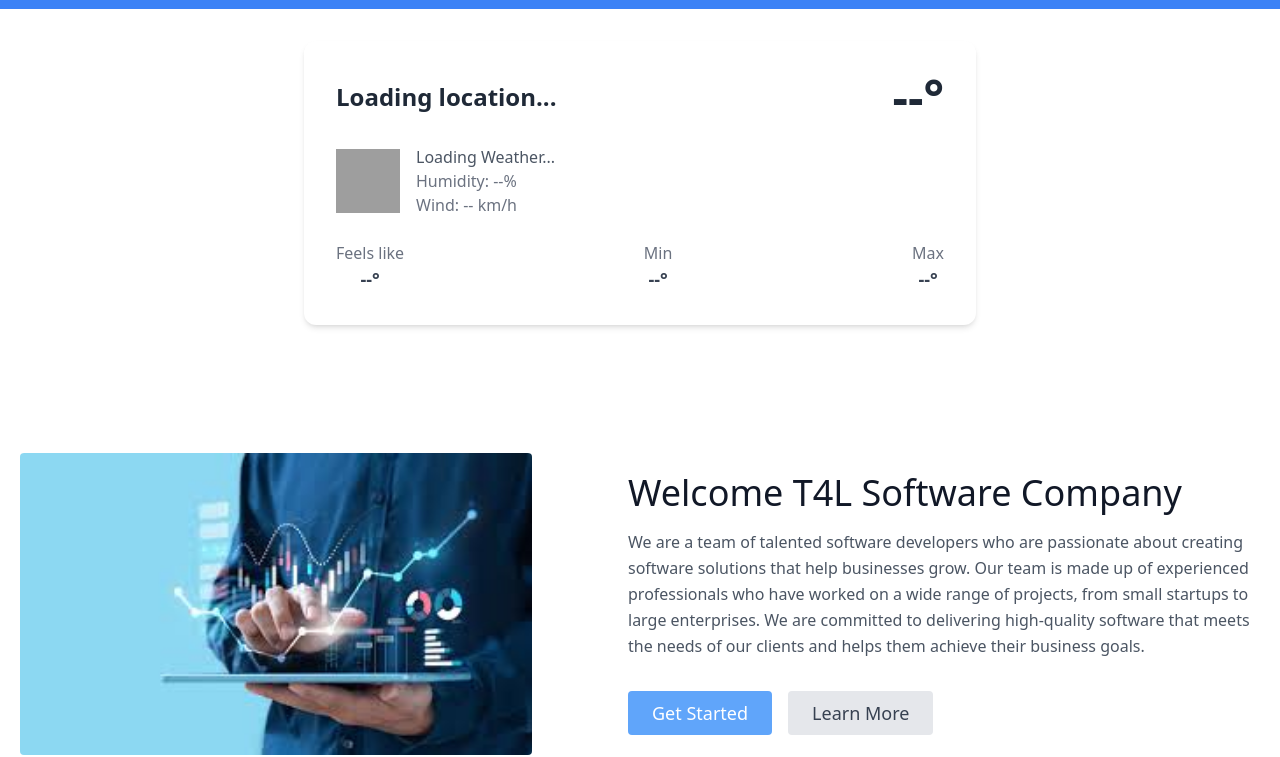
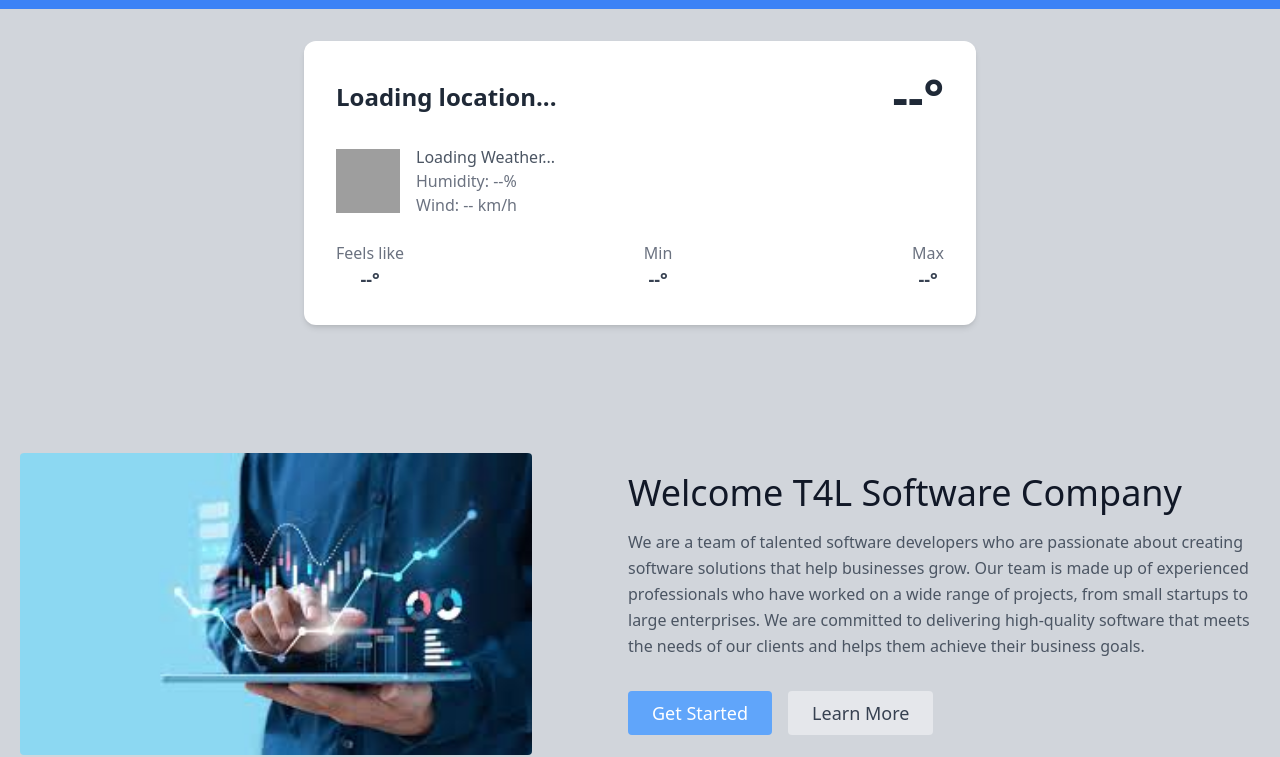
Before and after one commit to a7med-alshatebi/T4L_Company, a plain HTML site: page index.html in a window 1280 px wide. Shown: the part 55-812 px from the top of the page. Drawn offline with nearby package versions, Linux system fonts and the light colour scheme; grey boxes are pictures that could not be loaded.

Commit message:
Update index.html

```diff
--- a/index.html
+++ b/index.html
@@ -12,7 +12,7 @@
   </script>
     <title>T4L-Software-Company</title>
   </head>
-  <body class="  bg-white dark:bg-gray-900 text-gray-900 dark:text-white font-light transition-colors duration-200">
+  <body class="  bg-gray-300 dark:bg-gray-900 text-gray-900 dark:text-white font-light transition-colors duration-200">
 
     <div>
       <nav class="bg-blue-500">
```
